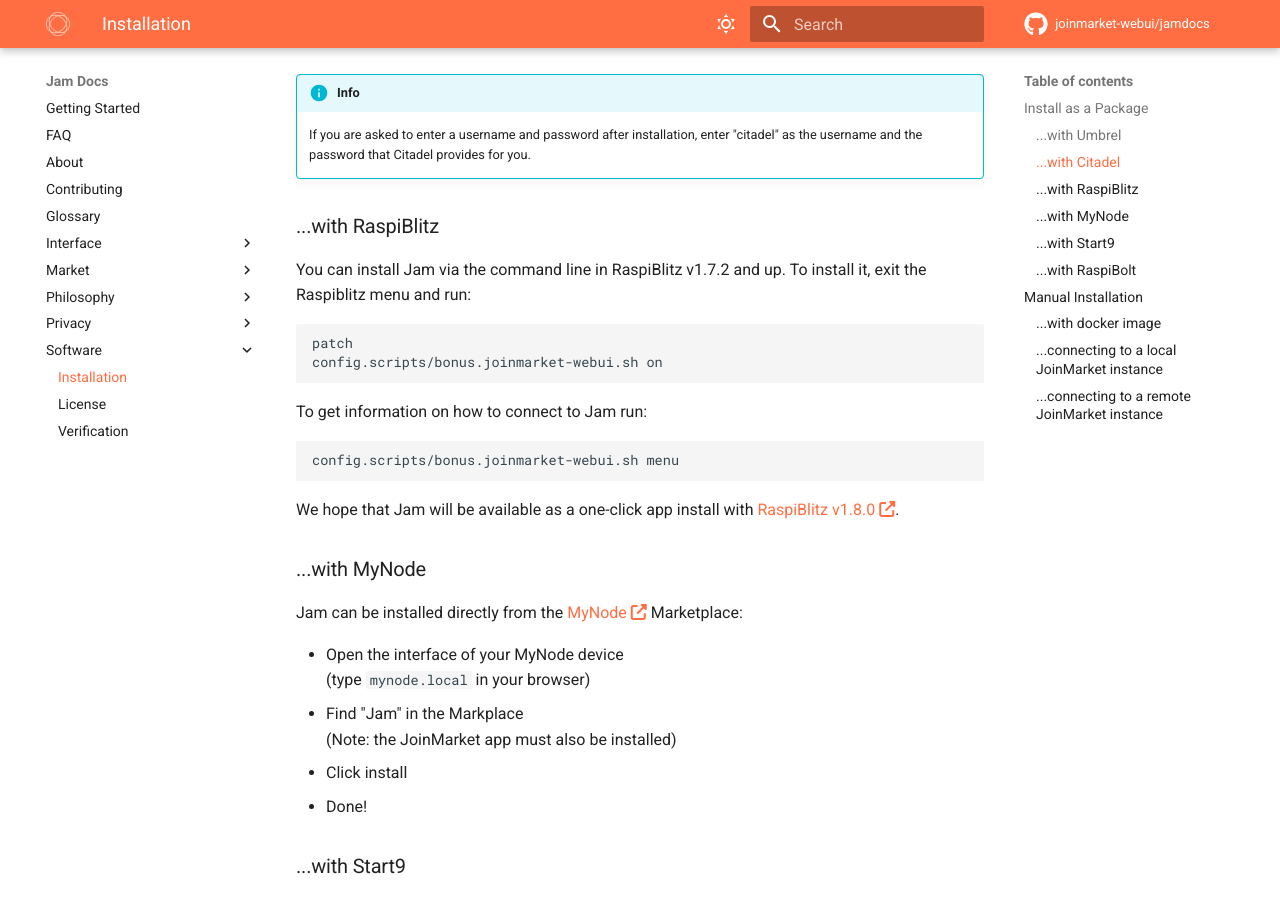
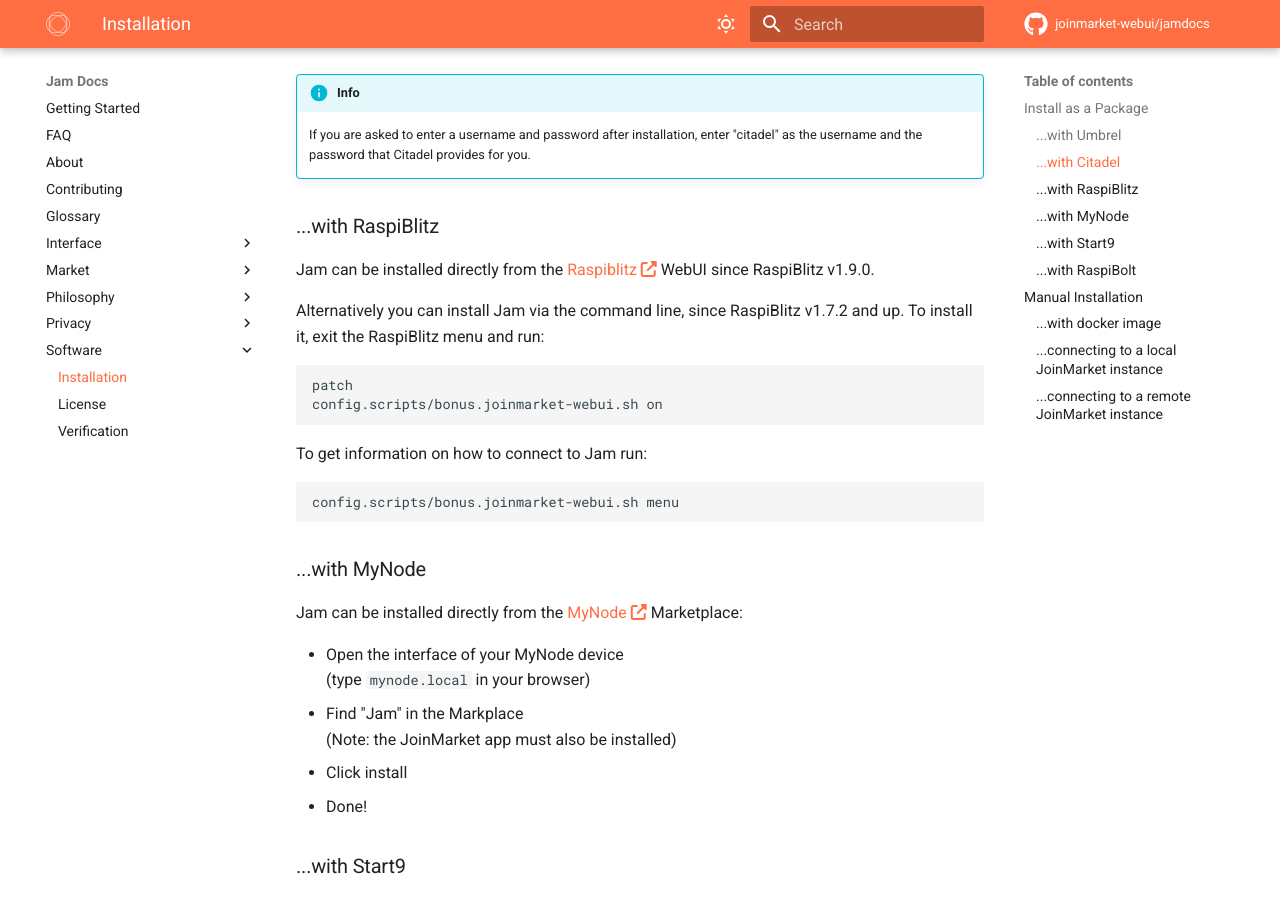
Before and after one commit to joinmarket-webui/jamdocs, an MkDocs documentation site: the page built from docs/software/installation.md, in a window 1280 px wide and 900 px high, scrolled down 1279 px. Built offline with MkDocs 1.6.1 and Material for MkDocs 9.7.7, drawn with Linux system fonts in a browser that asks for light colours; nearby versions of some CDN libraries; comment, search, counter and statistics services are not loaded; some of the changed text lies outside the part shown.

Commit message:
docs(install): update RaspiBlitz setup docs (#49)

````diff
--- a/docs/software/installation.md
+++ b/docs/software/installation.md
@@ -53,8 +53,9 @@
 
 ### ...with RaspiBlitz
 
-You can install Jam via the command line in RaspiBlitz v1.7.2 and up. To install
-it, exit the Raspiblitz menu and run:
+Jam can be installed directly from the [Raspiblitz](https://github.com/raspiblitz/raspiblitz) WebUI since RaspiBlitz v1.9.0.
+
+Alternatively you can install Jam via the command line, since RaspiBlitz v1.7.2 and up. To install it, exit the RaspiBlitz menu and run:
 
 ```sh
 patch
@@ -66,10 +67,6 @@
 ```sh
 config.scripts/bonus.joinmarket-webui.sh menu
 ```
-
-We hope that Jam will be available as a one-click app
-install with [RaspiBlitz
-v1.8.0](https://github.com/rootzoll/raspiblitz/issues/2891).
 
 ### ...with MyNode
 
````
Also changed, not shown: other parts of docs/software/installation.md (+1 -1 lines).
